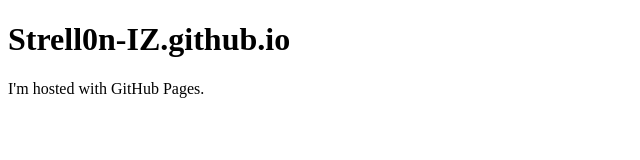
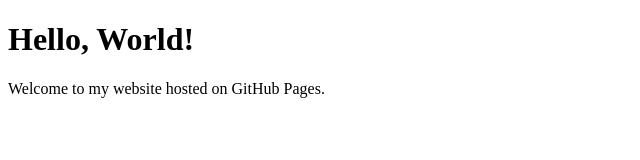
Before and after one commit to Strell0n-IZ/Strell0n-IZ.github.io, a plain HTML site: page index.html in a window 1280 px wide. Shown: the whole page, without its empty margins (0-640 px from the left). Drawn offline with Linux system fonts and the light colour scheme.

Commit message:
updated commit

```diff
--- a/index.html
+++ b/index.html
@@ -1,7 +1,10 @@
 <!DOCTYPE html>
 <html>
+<head>
+  <title>Welcome to My Website</title>
+</head>
 <body>
-<h1>Strell0n-IZ.github.io</h1>
-<p>I'm hosted with GitHub Pages.</p>
+  <h1>Hello, World!</h1>
+  <p>Welcome to my website hosted on GitHub Pages.</p>
 </body>
 </html>
```
